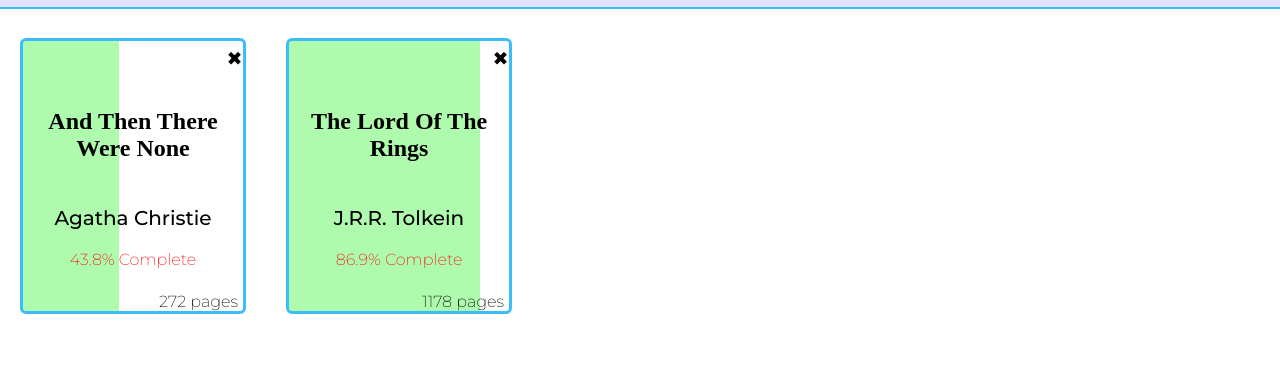
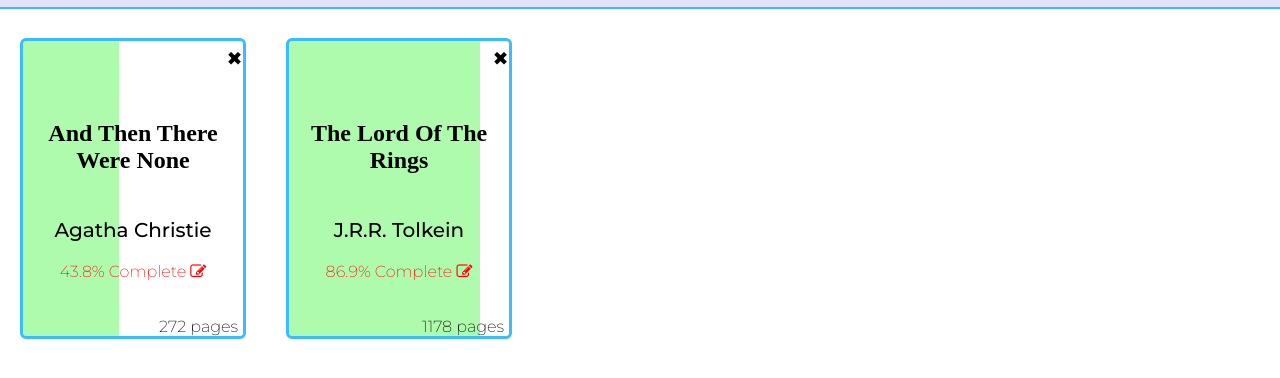
Before and after one commit to Ramanjs/library, a plain HTML site: page index.html in a window 1280 px wide. Shown: the part 52-430 px from the top of the page. Drawn offline with Linux system fonts and the light colour scheme; a web font is replaced by a local one.

Commit message:
edit icon

```diff
--- a/index.html
+++ b/index.html
@@ -6,6 +6,8 @@
     <link href="https://fonts.googleapis.com/css2?family=Antic+Slab&display=swap" rel="stylesheet">
     <link href="https://fonts.googleapis.com/css2?family=Montserrat:wght@200;500;800&display=swap" rel="stylesheet">
     <link href="https://fonts.googleapis.com/css2?family=Lato:ital,wght@0,400;1,900&display=swap" rel="stylesheet">
+    <!-- Font awesome cdn -->
+    <link rel="stylesheet" href="https://stackpath.bootstrapcdn.com/font-awesome/4.7.0/css/font-awesome.min.css">
     <link rel="stylesheet" href="style.css" type="text/css">
     <title>Library</title>
 </head>
--- a/main.js
+++ b/main.js
@@ -60,13 +60,17 @@ function renderBook(book, index) {
     pagesNode.innerHTML += ' pages';
 
     let editProgress = getElement(book, 'span', '', 'book-status');
+    let editIcon = document.createElement('i');
+    editIcon.classList.add('fa');
+    editIcon.classList.add('fa-edit');
 
     let deleteSpan = getElement(book, 'span', '', 'delete-button');
 
     let progress = (Number(book.pagesRead) / Number(book.pages)) * 100;
     progress = roundOffToOneDecimal(progress);
 
-    editProgress.innerText = `${progress}% Complete`;
+    editProgress.innerText = `${progress}% Complete `;
+    editProgress.appendChild(editIcon);
     editProgress.addEventListener('click', editBook);
 
     let gradient = `linear-gradient(90deg, #AEFBAE, #AEFBAE ${progress}%, white ${progress}%, white 100%)`;
@@ -133,6 +137,7 @@ function editBook() {
     let bookObject = library[bookIndex];
     openEditForm();
     editBookForm[0].max = bookObject.pages;
+    editBookForm[0].value = bookObject.pagesRead;
 }
 
 const pages = document.querySelector('#pages');
--- a/style.css
+++ b/style.css
@@ -127,7 +127,7 @@ input[type="submit"]:hover {
 
 .book {
     width: 200px;
-    height: 250px;
+    height: 275px;
     display: flex;
     flex-direction: column;
     justify-content: center;
```
